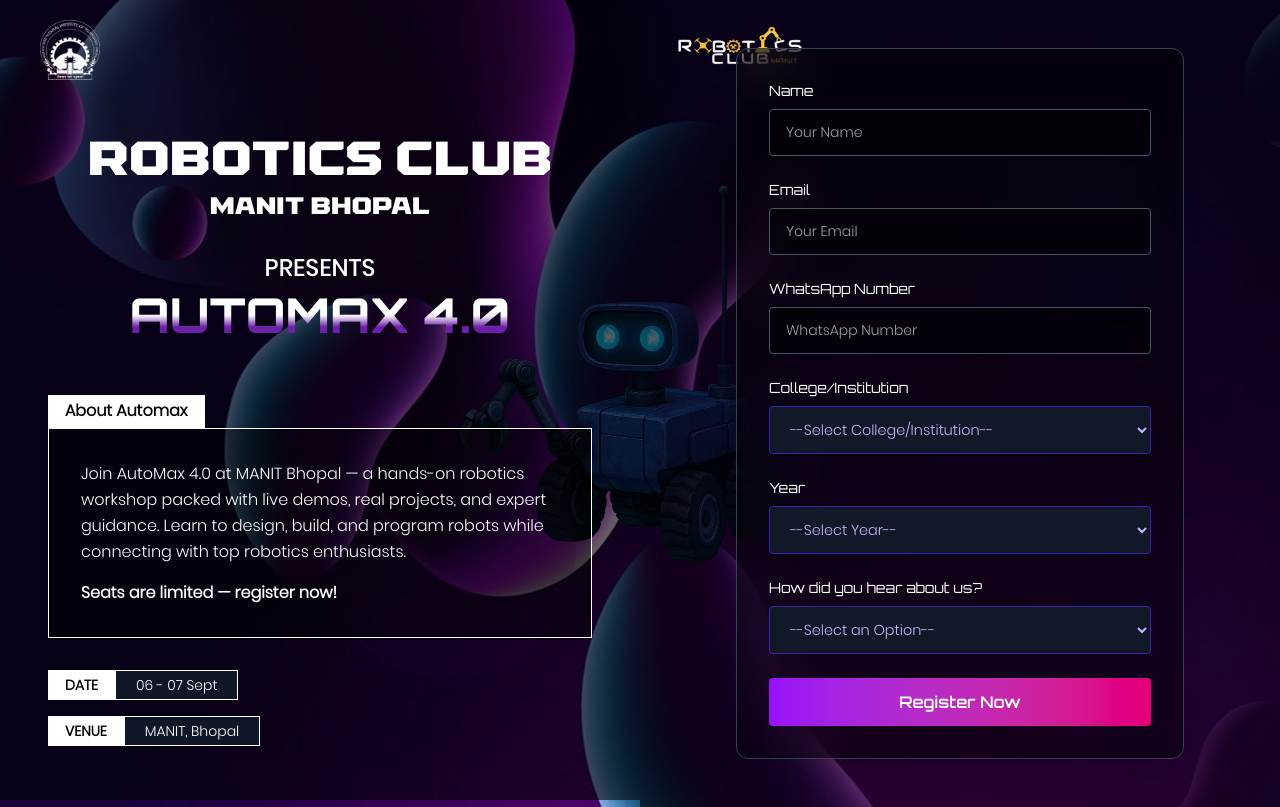
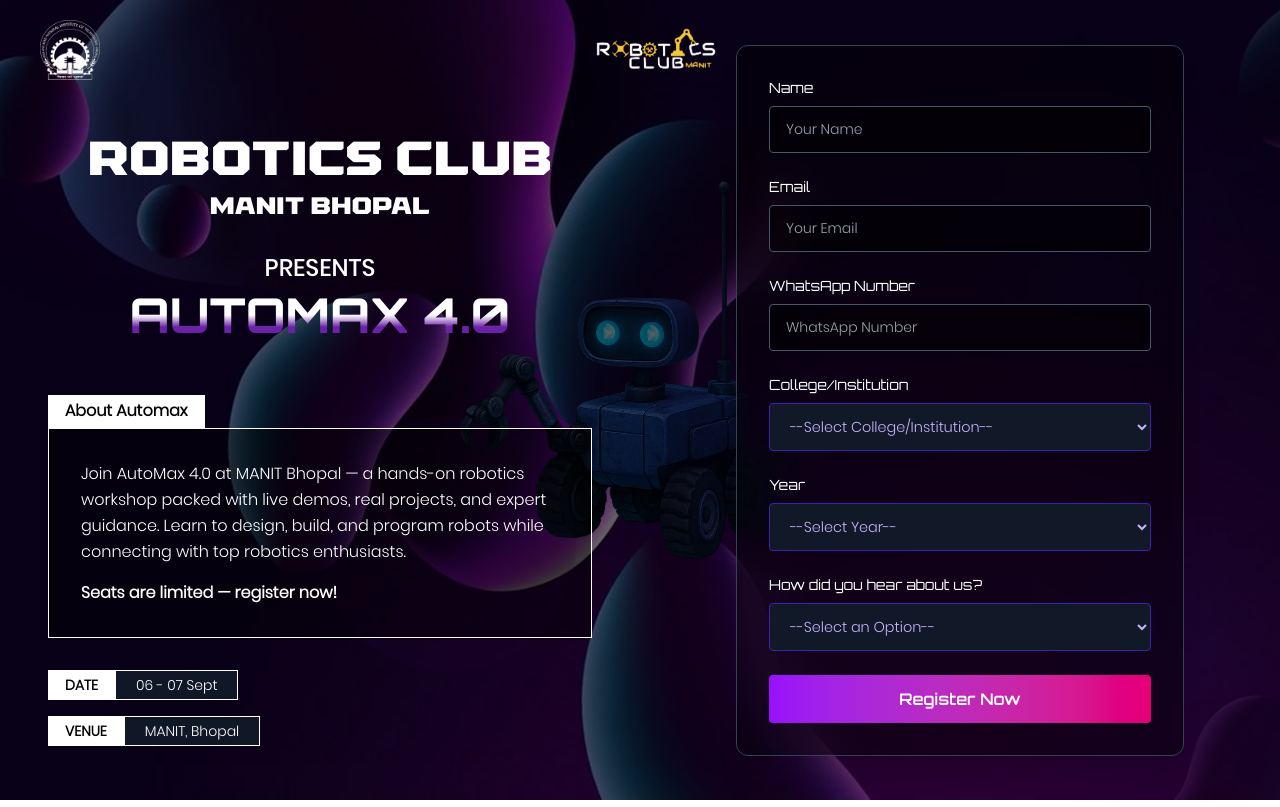
Before and after one commit to anupam-dwivedi06/Robotics-form, a Next.js app: page / in a window 1280 px wide. Built offline with nearby package versions, Linux system fonts and the light colour scheme.

Commit message:
minute changes

```diff
--- a/src/app/globals.css
+++ b/src/app/globals.css
@@ -122,7 +122,22 @@
   color: white;
   overflow-x: hidden;
 }
+::-webkit-scrollbar {
+  width: 6px;
+  background: linear-gradient(180deg, #7c3aed, #ec4899); /* purple to pink gradient */
+  border-radius: 10px;
+  border: 3px solid transparent;
 
+}
+.left-panel img {
+  position: absolute !important;
+  top: 20px !important;
+  right: 20px !important;
+}
+::-webkit-scrollbar-thumb {
+  background: rgba(255,255,255,0.3);
+  border-radius: 3px;
+}
 /* Moving robo-style animated background */
 .animated-bg {
   background: linear-gradient(-45deg, #0f0f0f, #1a1a1a, #0d0d0d, #111111);
--- a/src/app/page.jsx
+++ b/src/app/page.jsx
@@ -116,21 +116,29 @@
         <div className="absolute top-1/3 left-1/2 w-28 h-28 md:w-56 md:h-56 bg-indigo-700/15 rounded-full blur-3xl animate-pulse delay-500"></div>
       </div>
 
-      <div className="relative z-10 flex flex-col lg:flex-row min-h-screen w-full ">
+      <div className="relative z-10 flex flex-col lg:flex-row min-h-screen w-full overflow-hidden">
         {/* Left Panel - No blur */}
+
+    <img
+      src="/logo.png"
+      alt="Decoration"
+      className="absolute
+    top-0 right-0       /* default for all screens */
+    md:top-4 md:right-0 /* medium and up */
+    lg:top-0 lg:left-140 /* large and up */
+     md:w-36 lg:w-48 w-48 h-auto opacity-100 z-50 "
+    />
+
+
 
         <div className="w-full lg:w-1/2 p-6 md:p-12 flex flex-col justify-center text-white bg-black/60
   lg:sticky lg:top-0 lg:h-screen">
     <img
         src="/MANIT.png"
         alt="Decoration 1"
-        className="absolute top-5 left-10 z-100  w-15 h-15 opacity-100 "
+        className="absolute  top-5 left-10 z-100  w-15 h-15 opacity-100 "
       />
-<img
-        src="/logo.png"
-        alt="Decoration 2"
-        className="absolute md:top-0 md:left-160 top-0 right-0  z-100 w-50 h-32 opacity-100"
-      />
+
           {/* Left panel content */}
           <div className="mb-6 md:mb-8">
             <div className="flex items-center justify-center lg:justify-start mb-4">
@@ -174,10 +182,13 @@
         </div>
 
         {/* Right Panel - Form with translucent blurred background */}
-        <div className="w-full lg:w-1/2 p-6 md:p-12 flex items-center justify-center bg-black/60  ">
-          <div className="w-full max-w-md bg-black/40 backdrop-blur-xl rounded-xl shadow-xl border border-gray-700 p-8 ">
-            <form onSubmit={handleSubmit} className="space-y-6 text-white">
-              {/* Form fields here */}
+<div className="w-full lg:w-1/2 p-6 md:p-10 flex items-center justify-center bg-black/60 overflow-hidden">
+  <div
+    className="w-full max-w-md bg-black/40 backdrop-blur-xl rounded-xl shadow-xl border border-gray-700 p-8
+    max-h-[90vh] overflow-y-auto "
+  >
+    <form onSubmit={handleSubmit} className="space-y-6 text-white">
+      {/* Form fields here */}
               {/* Name */}
               <div>
                 <label className="block text-white text-sm mb-2 ">Name</label>
```
